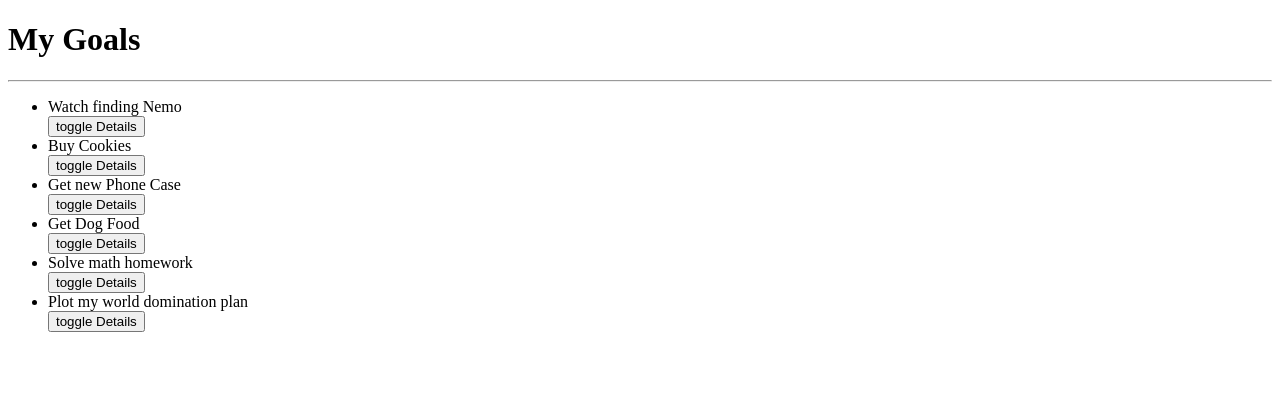
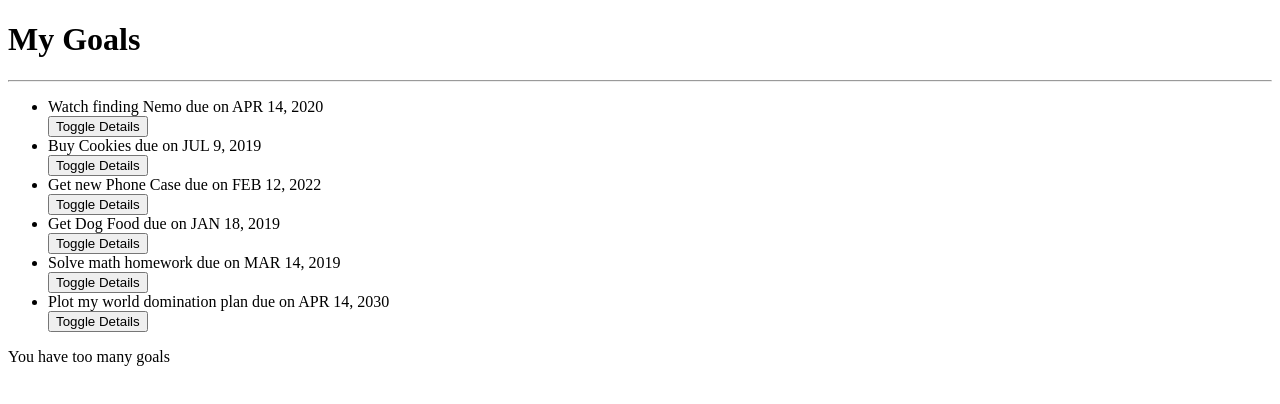
Before and after one commit to Marionjames-ally/Goals, an Angular app: page / in a window 1280 px wide. Shown: the top 404 px of the page. Built offline with nearby package versions, Linux system fonts and the light colour scheme.

Commit message:
add directives

```diff
--- a/src/app/app.module.ts
+++ b/src/app/app.module.ts
@@ -5,12 +5,16 @@ import { AppRoutingModule } from './app-routing.module';
 import { AppComponent } from './app.component';
 import { GoalComponent } from './goal/goal.component';
 import { GoalDetailComponent } from './goal-detail/goal-detail.component';
+import { StrikethroughDirective } from './strikethrough.directive';
+import { DateCountPipe } from './date-count.pipe';
 
 @NgModule({
   declarations: [
     AppComponent,
     GoalComponent,
-    GoalDetailComponent
+    GoalDetailComponent,
+    StrikethroughDirective,
+    DateCountPipe
   ],
   imports: [
     BrowserModule,
--- /dev/null
+++ b/src/app/date-count.pipe.ts
@@ -0,0 +1,23 @@
+import { Pipe, PipeTransform } from '@angular/core';
+
+@Pipe({
+  name: 'dateCount'
+})
+export class DateCountPipe implements PipeTransform {
+
+  transform(value: any, ...args: any[]): any {
+    let today:Date = new Date();
+    let todayWithNoTime:any = new Date();(today.getFullYear(),today.getMonth(), today.getDate())
+    var dateDifference = Math.abs(value - todayWithNoTime)
+    const secondsInDay = 86400;
+    var dateDifferenceSeconds = dateDifference*0.001
+
+     var dateCounter = dateDifferenceSeconds/secondsInDay;
+
+    if (dateCounter >= 1 && value > todayWithNoTime){
+      return dateCounter;
+    }else{
+      return 0;
+    }
+  }
+}
--- a/src/app/goal-detail/goal-detail.component.html
+++ b/src/app/goal-detail/goal-detail.component.html
@@ -1 +1,3 @@
 <p>{{ goal.description }}</p>
+<p>This goal will be complete in {{ goal.completeDate|dateCount }} days</p>
+<button (click)='goalComplete(true)'>COMPLETE</button>
--- a/src/app/goal-detail/goal-detail.component.ts
+++ b/src/app/goal-detail/goal-detail.component.ts
@@ -1,4 +1,4 @@
-import { Component, OnInit, Input } from '@angular/core';
+import { Component, OnInit, Input, Output,EventEmitter } from '@angular/core';
 import { Goal } from '../goal';
 
 @Component({
@@ -9,6 +9,12 @@ import { Goal } from '../goal';
 export class GoalDetailComponent implements OnInit {
 
   @Input() goal: Goal;
+  @Output() isComplete = new EventEmitter<boolean>();
+
+  goalComplete(complete:boolean){
+    this.isComplete.emit(complete)
+  }
+
   constructor() { }
 
   ngOnInit() {
--- a/src/app/goal.ts
+++ b/src/app/goal.ts
@@ -3,7 +3,9 @@ export class Goal {
     constructor(
     public id:number,
     public name:string,
-   public description:string){
+   public description:string,
+   public completeDate: Date
+   ){
        this.showDescription = false
    }
 }
--- a/src/app/goal/goal.component.html
+++ b/src/app/goal/goal.component.html
@@ -1,15 +1,10 @@
-<div>
-    <h1>My Goals</h1>
-    <hr>
-    <ul>
-        <div *ngFor='let goal of goals;let i=index'>
-      <li>
-        {{goal.name}}
-
-        </li>
-        <button (click)='toggleDetails(i)'>toggle Details</button>
-        <app-goal-detail *ngIf='goal.showDescription' [goal]='goal'></app-goal-detail>
-    </div>
-    </ul>
-    <p *ngIf='goals.lenth>3'>TOO MANY GOALS!!</p>
+<h1>My Goals</h1>
+<hr>
+<ul>
+  <div *ngFor='let goal of goals;let i = index'>
+    <li appStrikethrough>{{goal.name}} due on {{ goal.completeDate|date|uppercase }}</li>
+    <button (click)='toggleDetails(i)'>Toggle Details</button>
+    <app-goal-detail *ngIf='goal.showDescription' [goal]='goal' (isComplete) = 'completeGoal($event,i)'></app-goal-detail>
   </div>
+</ul>
+<p *ngIf='goals.length > 5'>You have too many goals</p>
--- a/src/app/goal/goal.component.ts
+++ b/src/app/goal/goal.component.ts
@@ -9,16 +9,22 @@ import { Goal } from '../goal';
 export class GoalComponent implements OnInit {
 
   goals: Goal[] = [
-    new Goal(1,'Watch finding Nemo','Find an online version and watch merlin find his son'),
-    new Goal(2,'Buy Cookies','I have to buy cookies for the parrot'),
-    new Goal(3,'Get new Phone Case','Diana has her birthday coming up soon'),
-    new Goal(4,'Get Dog Food','Pupper likes expensive snacks'),
-    new Goal(5,'Solve math homework','Damn Math'),
-    new Goal(6,'Plot my world domination plan','Cause I am an evil overlord'),
+    new Goal(1, 'Watch finding Nemo', 'Find an online version and watch merlin find his son',new Date(2020,3,14)),
+    new Goal(2,'Buy Cookies','I have to buy cookies for the parrot',new Date(2019,6,9)),
+    new Goal(3,'Get new Phone Case','Diana has her birthday coming up soon',new Date(2022,1,12)),
+    new Goal(4,'Get Dog Food','Pupper likes expensive snacks',new Date(2019,0,18)),
+    new Goal(5,'Solve math homework','Damn Math',new Date(2019,2,14)),
+    new Goal(6,'Plot my world domination plan','Cause I am an evil overlord',new Date(2030,3,14)),
   ];
 
   toggleDetails(index){
     this.goals[index].showDescription=!this.goals[index].showDescription;
+  }
+
+  completeGoal(isComplete,index){
+    if (isComplete){
+      this.goals.splice(index,1);
+    }
   }
 
   constructor() { }
--- /dev/null
+++ b/src/app/strikethrough.directive.ts
@@ -0,0 +1,23 @@
+import { Directive,ElementRef,HostListener} from '@angular/core';
+
+@Directive({
+  selector: '[appStrikethrough]'
+})
+export class StrikethroughDirective {
+
+
+  constructor(private elem:ElementRef){}
+
+  @HostListener("click") onClicks(){
+    this.textDeco("line-through")
+  }
+
+  @HostListener("dblclick") onDoubleClicks(){
+    this.textDeco("None")
+  }
+
+  private textDeco(action:string){
+    this.elem.nativeElement.style.textDecoration=action;
+
+  }
+}
```
Also changed, not shown: 2 other files (tests, documents, lock files or other folders).
